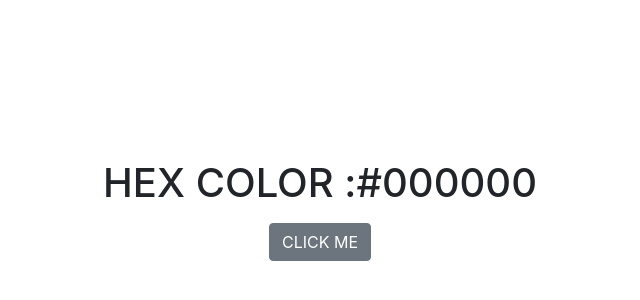
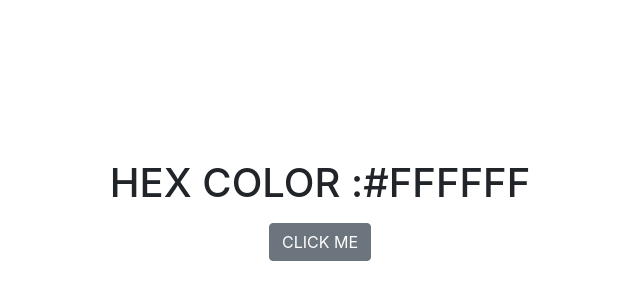
Before and after one commit to hina99/hina99, a plain HTML site: page index.html in a window 1280 px wide. Shown: the part 186-486 px from the top of the page, without its empty margins (320-960 px from the left). Drawn offline with Linux system fonts and the light colour scheme.

Commit message:
Update index.html

```diff
--- a/index.html
+++ b/index.html
@@ -24,7 +24,7 @@
  <div class="container">
   <div class="row max-height align-items-center">
    <div class="col-10 col-md-6 mx-auto text-center">
-    <h1 class=text-uppercase>hex color :<span id="hex-value">#000000</span></h1>
+    <h1 class=text-uppercase>hex color :<span id="hex-value">#FFFFFF</span></h1>
     <a href="#" id="btn" class="btn btn-secondary text-uppercase my-2">click me</a>
    </div>
   </div>
```
